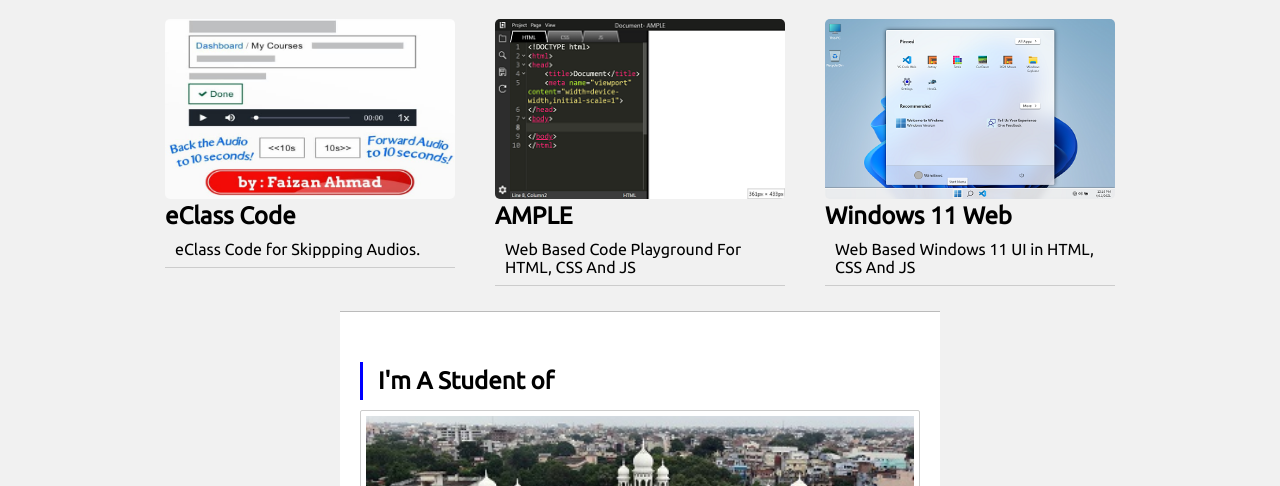
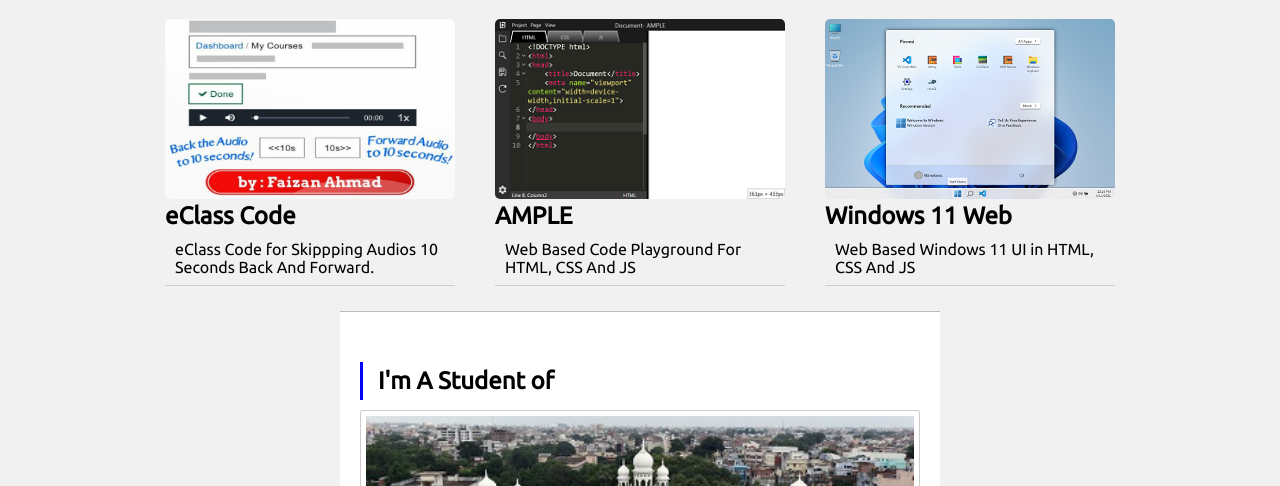
Before and after one commit to RaihanPress/mysite, a plain HTML site: page index.html in a window 1280 px wide. Shown: the part 615-1101 px from the top of the page. Drawn offline with Linux system fonts and the light colour scheme.

Commit message:
Update index.html

```diff
--- a/index.html
+++ b/index.html
@@ -36,7 +36,7 @@
                 <img src="./Projects/code.jpeg" height="200">
                 <h1>eClass Code</h1>
             </a>
-            <p>eClass Code for Skippping Audios.</p>
+            <p>eClass Code for Skippping Audios 10 Seconds Back And Forward.</p>
         </div>
         <div class="item">
             <a href="https://www.ample.ml" target="_blank">
```
